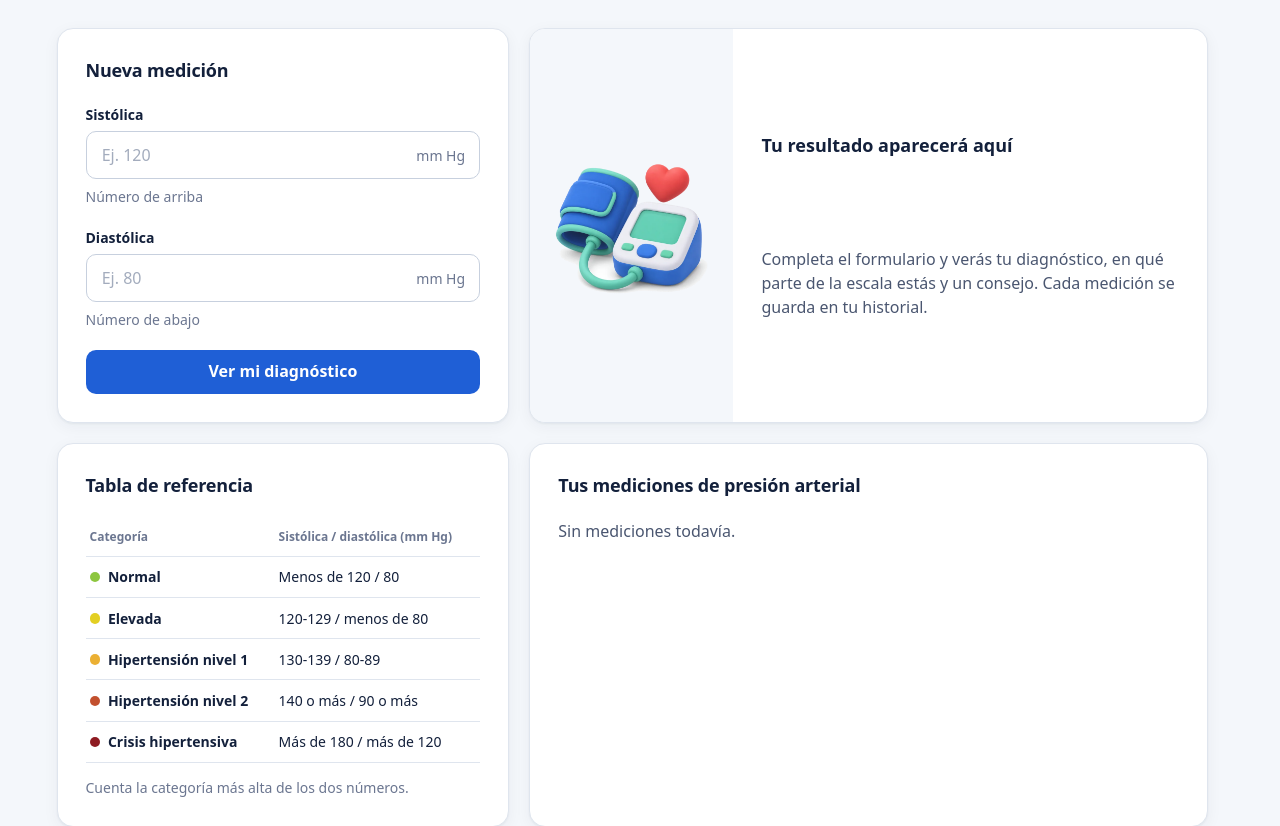
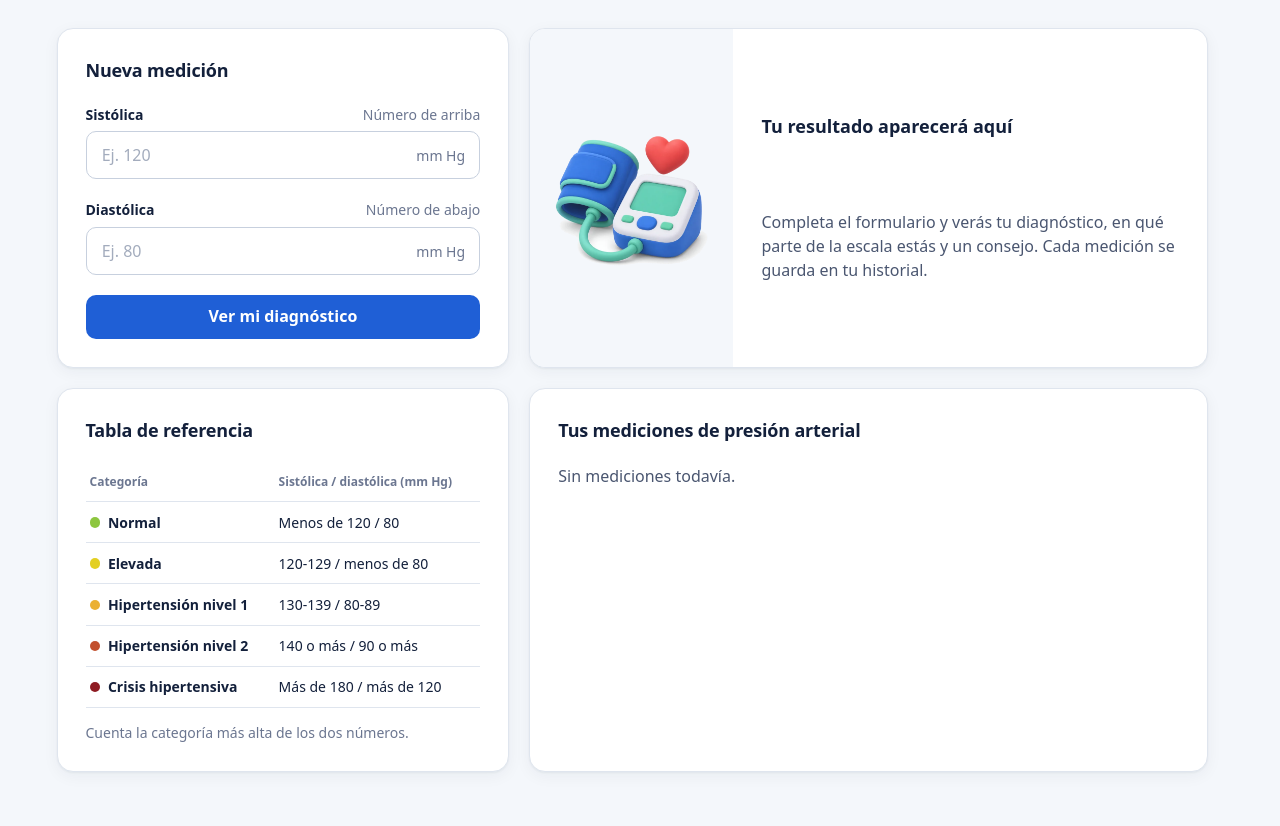
Before and after one commit to JuanKsPty/prog4, a PHP site: page /evaluaciones/evaluacion2/vistas/presion.php in a window 1280 px wide. Shown: the part 157-983 px from the top of the page. Run offline with PHP 8.4, Linux system fonts and the light colour scheme; the visitor is signed in with stand-in values (Sample User, id 1); data comes from the database, SQL or seed files in the repository; data that the repository does not hold is empty.

Commit message:
Poner la ayuda de presión a la derecha de su etiqueta
"Número de arriba" y "Número de abajo" pasan de debajo del campo a la misma línea
que "Sistólica" y "Diastólica".

```diff
--- a/evaluaciones/evaluacion2/css/styles.css
+++ b/evaluaciones/evaluacion2/css/styles.css
@@ -255,6 +255,15 @@
     margin-bottom: 0.4rem;
 }
 
+/* Etiqueta con su ayuda a la derecha, en la misma línea */
+.campo-cabecera {
+    display: flex;
+    flex-wrap: wrap;
+    align-items: baseline;
+    justify-content: space-between;
+    gap: 0 1rem;
+}
+
 .campo-ayuda {
     margin: 0;
     color: var(--tinta-tenue);
--- a/evaluaciones/evaluacion2/vistas/presion.php
+++ b/evaluaciones/evaluacion2/vistas/presion.php
@@ -9,21 +9,25 @@ $campos = function ($errores, $valores) {
     ob_start();
     ?>
                     <div class="campo">
-                        <label class="campo-etiqueta" for="sistolica">Sistólica</label>
+                        <div class="campo-cabecera">
+                            <label class="campo-etiqueta" for="sistolica">Sistólica</label>
+                            <p class="campo-ayuda" id="ayuda-sistolica">Número de arriba</p>
+                        </div>
                         <div class="campo-unidad-grupo">
                             <input class="campo-entrada" type="number" id="sistolica" name="sistolica" min="50" max="300" step="1" inputmode="numeric" placeholder="Ej. 120" value="<?= valor($valores, 'sistolica') ?>" required<?= atributos_error($errores, 'sistolica', 'ayuda-sistolica') ?>>
                             <span class="campo-unidad">mm Hg</span>
                         </div>
-                        <p class="campo-ayuda" id="ayuda-sistolica">Número de arriba</p>
                         <?= error_campo($errores, 'sistolica') ?>
                     </div>
                     <div class="campo">
-                        <label class="campo-etiqueta" for="diastolica">Diastólica</label>
+                        <div class="campo-cabecera">
+                            <label class="campo-etiqueta" for="diastolica">Diastólica</label>
+                            <p class="campo-ayuda" id="ayuda-diastolica">Número de abajo</p>
+                        </div>
                         <div class="campo-unidad-grupo">
                             <input class="campo-entrada" type="number" id="diastolica" name="diastolica" min="30" max="200" step="1" inputmode="numeric" placeholder="Ej. 80" value="<?= valor($valores, 'diastolica') ?>" required<?= atributos_error($errores, 'diastolica', 'ayuda-diastolica') ?>>
                             <span class="campo-unidad">mm Hg</span>
                         </div>
-                        <p class="campo-ayuda" id="ayuda-diastolica">Número de abajo</p>
                         <?= error_campo($errores, 'diastolica') ?>
                     </div>
     <?php
```
